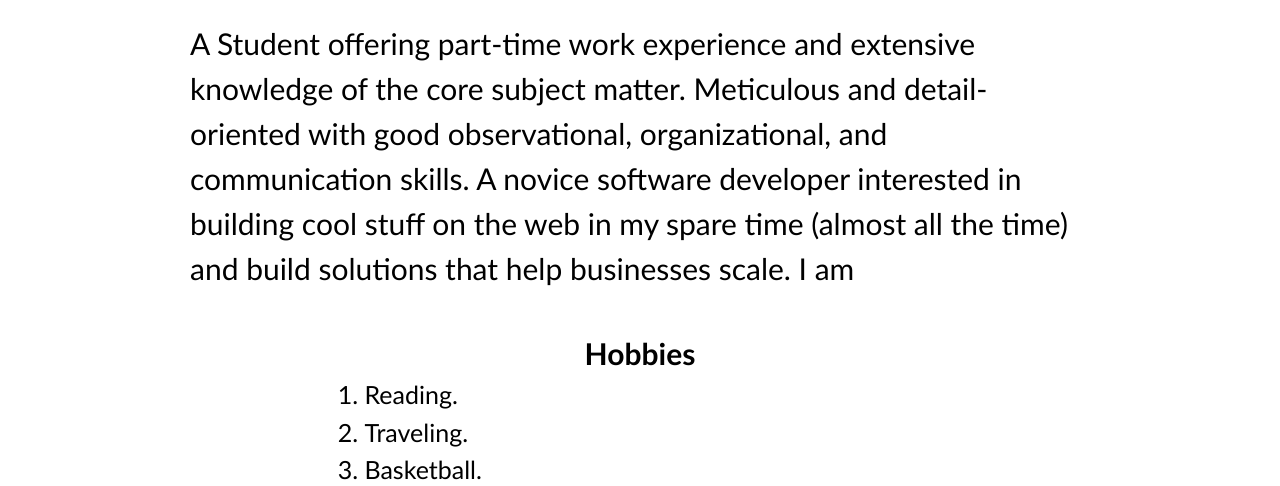
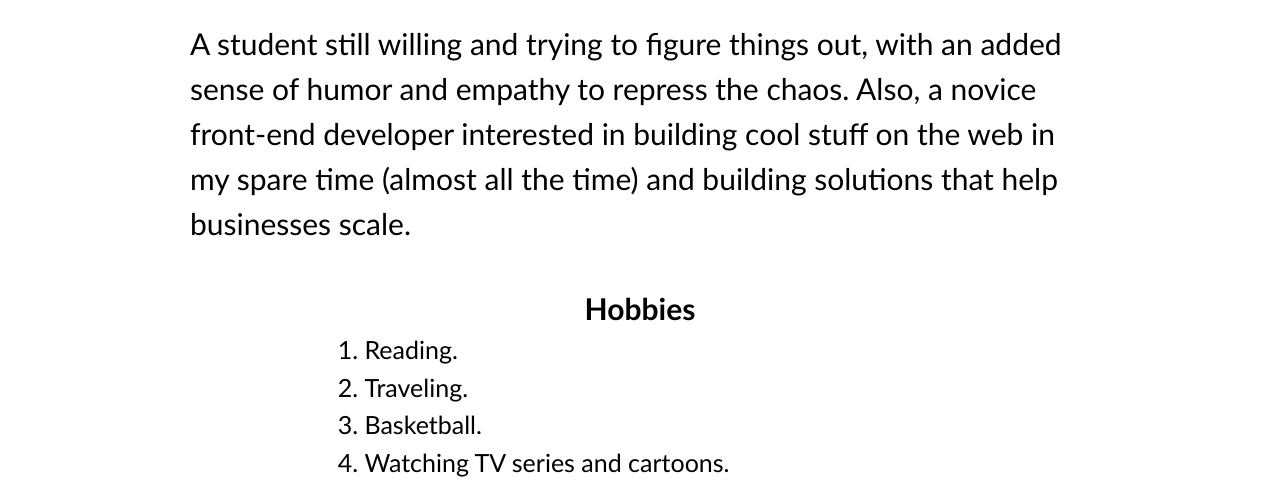
Before and after one commit to Acle23/Acle23.github.io, a plain HTML site: page index.html in a window 1280 px wide. Shown: the part 609-1095 px from the top of the page. Drawn offline with Linux system fonts and the light colour scheme.

Commit message:
Update index.html

```diff
--- a/index.html
+++ b/index.html
@@ -30,11 +30,10 @@
                 <img src="./miracle.jpg" alt="Acle23" />
                 <h2>Hey&#128075;&#127999;, I am Miracle Obi.</h2>
                 <p>
-                    A Student offering part-time work experience and extensive knowledge of the
-                    core subject matter. Meticulous and detail- oriented with good observational, organizational, and communication skills.
-                    A novice software developer interested in building cool stuff on the web
-                    in my spare time (almost all the time) and build solutions that help businesses scale.
-                    I am
+                    A student still willing and trying to figure things out, with an added sense of humor and empathy to repress the chaos. Also, a novice front-end
+                                                     developer interested in building cool stuff on the web in my spare time (almost all the time) and building
+                                                     solutions that help businesses scale.
+               </p>
             <section class="section-2">
                 <h3>Hobbies</h3>
                 <ol>
```
